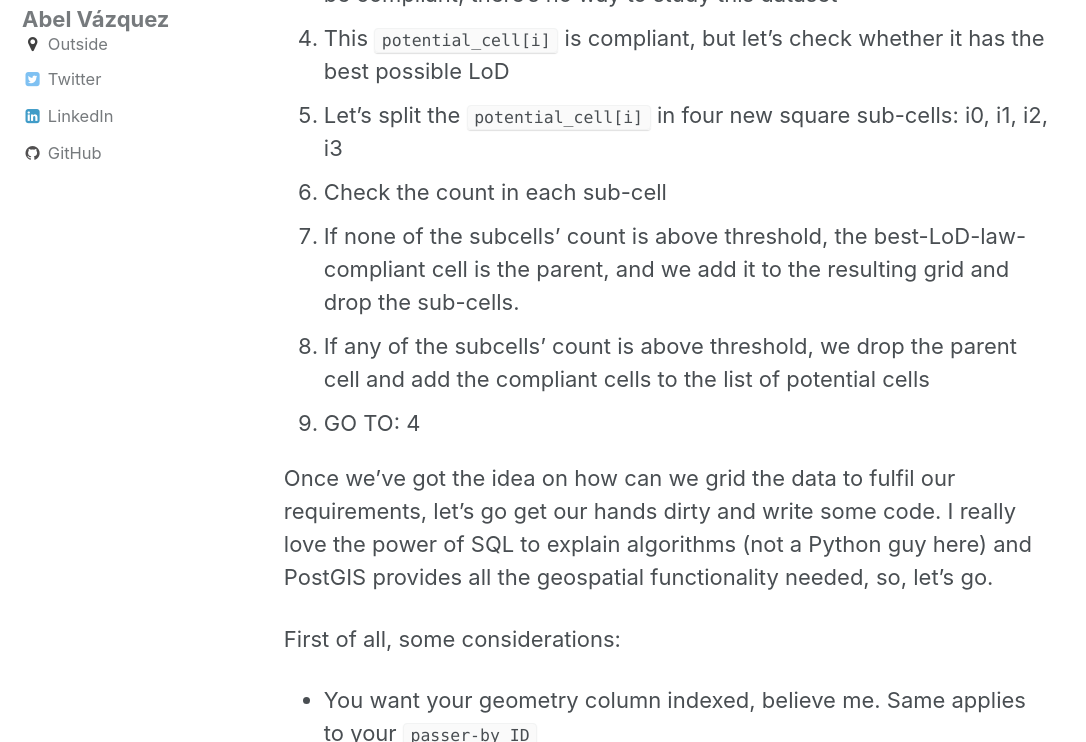
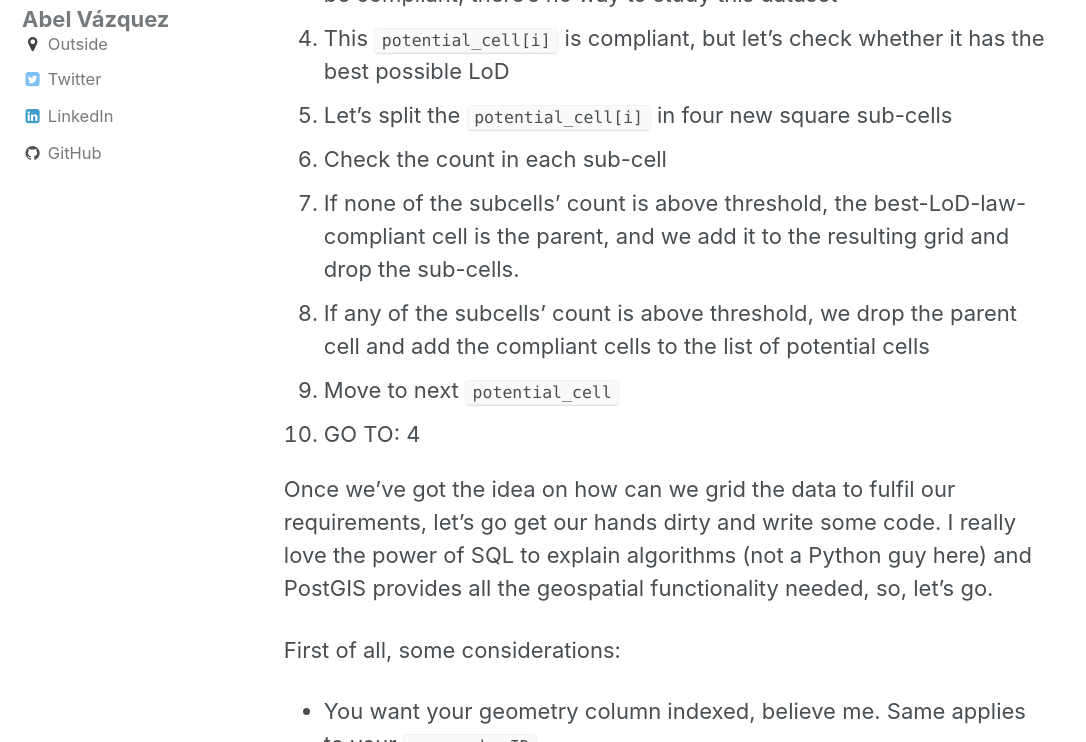
Before and after one commit to AbelVM/abelvm.github.io, a Jekyll site: the page built from _posts/2017-12-12-quadgrid.md, in a window 1280 px wide and 900 px high, scrolled down 3970 px, cut to the strip 158-900 px from the top of the window. Shown: the whole strip, without its empty margins (0-1086 px from the left). Built offline with Jekyll 4.4.1, drawn with Linux system fonts in a browser that asks for light colours; emoji names are drawn with the system emoji font.

Commit message:
quadgrid minor

```diff
--- a/_posts/2017-12-12-quadgrid.md
+++ b/_posts/2017-12-12-quadgrid.md
@@ -47,11 +47,12 @@ How can this be achieved? Let's enter the **quadtree** [8] universe... That's wh
 2. Let's define the smallest **square** that encloses all the points. It will be our cell number 0 (i = 0)
 3. If `count[i] < N` (i=0) the amount of unique passers-by isn't enough to be compliant, there's no way to study this dataset
 4. This `potential_cell[i]` is compliant, but let's check whether it has the best possible LoD
-5. Let's split the `potential_cell[i]` in four new square sub-cells: i0, i1, i2, i3
+5. Let's split the `potential_cell[i]` in four new square sub-cells
 6. Check the count in each sub-cell
 7. If none of the subcells' count is above threshold, the best-LoD-law-compliant cell is the parent, and we add it to the resulting grid and drop the sub-cells.
 8. If any of the subcells' count is above threshold, we drop the parent cell and add the compliant cells to the list of potential cells
-9. GO TO: 4
+9. Move to next `potential_cell`
+10. GO TO: 4
 
 Once we've got the idea on how can we grid the data to fulfil our requirements, let's go get our hands dirty and write some code. I really love the power of SQL to explain algorithms (not a Python guy here) and PostGIS provides all the geospatial functionality needed, so, let's go.
 
```
